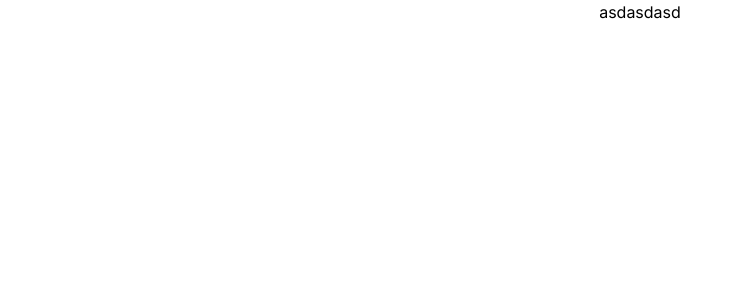
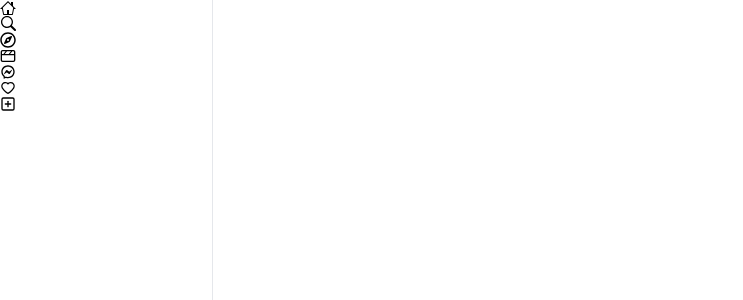
Before and after one commit to AliKarabulut/nextjs-instagram-clone, a Next.js app: page / in a window 1280 px wide. Shown: the top 300 px of the page, without its empty margins (0-743 px from the left). Built offline with nearby package versions, Linux system fonts and the light colour scheme.

Commit message:
nav icons (without icon comp)

```diff
--- a/src/app/(login)/layout.tsx
+++ b/src/app/(login)/layout.tsx
@@ -3,11 +3,9 @@ import HomeSlider from "@/components/login/homeSlider";
 
 type LayoutTypes = {
   children: React.ReactNode;
-  params: any;
 };
 
-const LoginLayout = ({ children, params }: LayoutTypes) => {
-  console.log(params);
+const LoginLayout = ({ children }: LayoutTypes) => {
   return (
     <article className="w-full h-screen flex justify-center items-center">
       <HomeSlider />
--- a/src/app/layout.tsx
+++ b/src/app/layout.tsx
@@ -1,3 +1,4 @@
+import Navbar from '@/components/navbar'
 import './globals.css'
 import type { Metadata } from 'next'
 import { Inter } from 'next/font/google'
@@ -16,7 +17,9 @@ export default function RootLayout({
 }) {
   return (
     <html lang="en">
-      <body className={inter.className}>{children}</body>
+      <body className={inter.className}>
+        <Navbar/>
+        {children}</body>
     </html>
   )
 }
--- a/src/app/page.tsx
+++ b/src/app/page.tsx
@@ -1,7 +1,7 @@
 export default function Home() {
   return (
     <main className=" w-full h-full flex justify-center items-center">
-        asdasdasd
+
     </main>
   );
 }
--- /dev/null
+++ b/src/components/navbar/index.tsx
@@ -0,0 +1,19 @@
+import {GoHome, GoHomeFill, GoSearch} from 'react-icons/go'
+import {FaRegCompass,FaCompass} from 'react-icons/fa'
+import {CgClapperBoard} from 'react-icons/cg'
+import {RiMessengerLine} from 'react-icons/ri'
+import {AiOutlineHeart} from 'react-icons/ai'
+import {FiPlusSquare} from 'react-icons/fi'
+const Navbar = () => {
+    return <nav className='w-1/6 border-r h-screen'>
+        <GoHome/>
+        <GoSearch/>
+        <FaRegCompass/>
+        <CgClapperBoard/>
+        <RiMessengerLine/>
+        <AiOutlineHeart/>
+        <FiPlusSquare/>
+    </nav>
+}
+
+export default Navbar
```
